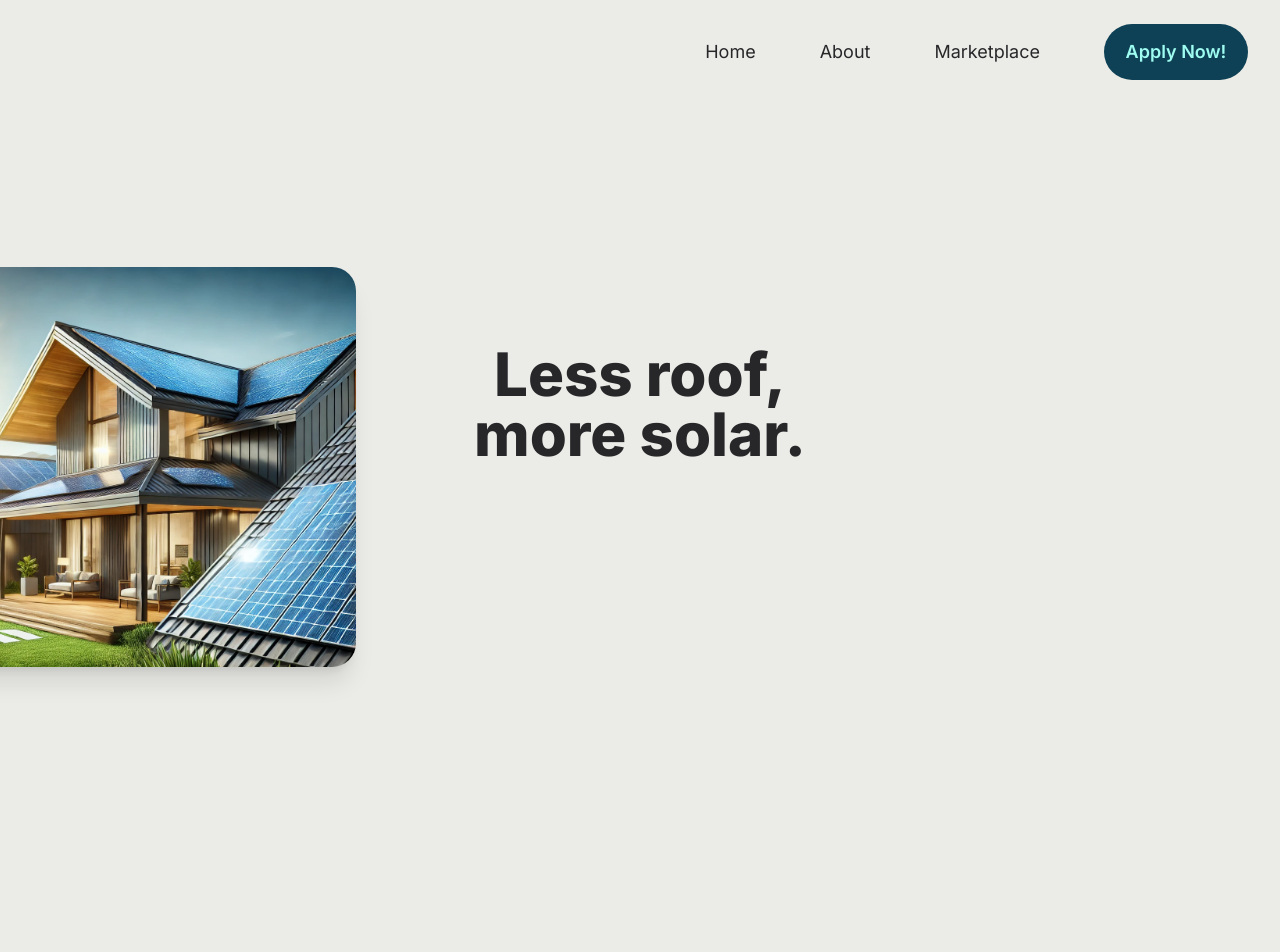
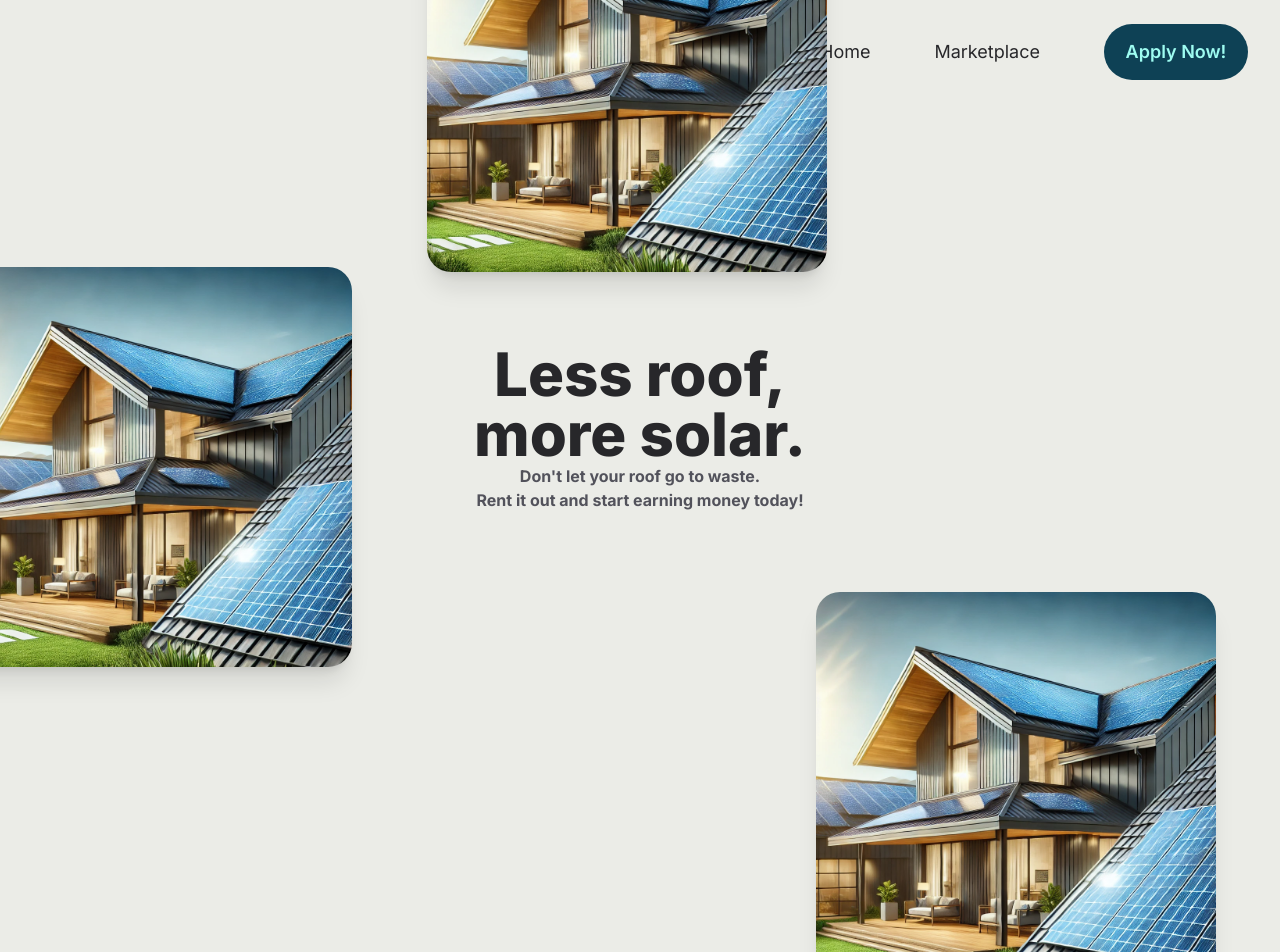
Before and after one commit to jxstixn/SolarRoof, a Next.js app: page / in a window 1280 px wide. Shown: the top 952 px of the page. Before the commit the page ends 800 px from the top, so only its background shows below. Built offline with nearby package versions, Linux system fonts and the light colour scheme.

Commit message:
small homepage changes

```diff
--- a/app/layout.tsx
+++ b/app/layout.tsx
@@ -20,7 +20,7 @@ export default function RootLayout({
     return (
         <html lang="en">
         <body
-            className={`${inter.className} antialiased w-dvw h-dvh max-w-dvw max-h-dvh bg-[#ebece7] text-black`}
+            className={`${inter.className} antialiased w-dvw h-dvh bg-[#ebece7] text-black`}
         >
         <Navbar/>
         {children}
--- a/app/marketplace/page.tsx
+++ b/app/marketplace/page.tsx
@@ -2,12 +2,34 @@ import MarketListing from "@/components/MarketListing";
 
 function Page() {
     return (
-    <div className={"flex flex-row w-full max-w-full px-8 justify-between"}>
+        <div id={"wrapper"} className={"flex flex-row"}>
+            <div className={"flex flex-col w-1/4 pl-8 gap-4"}>
+                <div className={"flex flex-col gap-4"}>
+                    <h1 className={"text-4xl font-bold"}>Marketplace</h1>
+                    <p className={"text-lg"}>Find the best solar panel installation opportunities in your area.</p>
+                </div>
+                <div id={"filters"} className={"flex flex-col bg-white w-full rounded-3xl"}>
+                    <h1 className={"text-xl font-bold px-4 pt-4"}>Filters</h1>
+                    <div id={"filter1"} className={"flex flex-col p-4"}>
+                        <h1 className={"text-md font-bold"}>Solar Score</h1>
+                        <div id={"slider1"} className={"flex flex-row gap-4"}>
+                            <input type={"range"} min={1} max={5} step={1} defaultValue={1}/>
+                            <span>1</span>
+                        </div>
+                        <div id={"slider2"} className={"flex flex-row gap-4"}>
+                            <input type={"range"} min={1} max={5} step={1} defaultValue={5}/>
+                            <span>5</span>
+                        </div>
+                    </div>
+                </div>
+            </div>
+            <div className={"flex flex-row flex-wrap gap-4 w-3/4 p-8 justify-between"}>
                 <MarketListing imageSrc={"/images/example1.webp"} title={"Market Listing 1"} solarScore={3}/>
                 <MarketListing imageSrc={"/images/example2.webp"} title={"Market Listing 2"} solarScore={5}/>
                 <MarketListing imageSrc={"/images/example3.webp"} title={"Market Listing 3"} solarScore={1}/>
                 <MarketListing imageSrc={"/images/example4.webp"} title={"Market Listing 4"} solarScore={4}/>
             </div>
+        </div>
     );
 }
 
--- a/app/page.tsx
+++ b/app/page.tsx
@@ -2,13 +2,23 @@ import Image from "next/image";
 
 export default function Home() {
     return (
-    <div className="flex flex-col items-center justify-center text-zinc-800 font-bold text-md pt-60">
+        <div
+            className="flex flex-col items-center justify-center text-zinc-800 font-bold text-md pt-60">
             <Image
-            className={"absolute -left-11 top-1/3 rounded-3xl shadow-xl " +
+                className={"absolute -left-[3rem] top-1/3 rounded-3xl shadow-xl " +
                     "hover:transform hover:scale-105 transition-transform duration-300"}
                 src={"/images/dalle1.webp"} alt={"Solar Roof"} width={400} height={400}/>
-        <h1 className="text-6xl font-extrabold">Less roof,</h1>
+            <Image className={"absolute left-1/3 -top-[8rem] rounded-3xl shadow-xl " +
+                "hover:transform hover:scale-105 transition-transform duration-300"}
+                   src={"/images/dalle1.webp"} alt={"Solar Roof"} width={400} height={400}/>
+            <Image className={"absolute right-16 -bottom-[12rem] rounded-3xl shadow-xl " +
+                "hover:transform hover:scale-105 transition-transform duration-300"}
+                   src={"/images/dalle1.webp"} alt={"Solar Roof"} width={400} height={400}/>
+            <h1 className="text-6xl font-extrabold"> Less roof,</h1>
             <h1 className="text-6xl font-extrabold">more solar.</h1>
+            <p className={"text-center text-zinc-600"}>{"Don't let your roof go to waste."}<br/>{"Rent it out and start earning money today!"}
+            </p>
         </div>
-  );
+    )
+        ;
 }
--- a/components/Navbar.tsx
+++ b/components/Navbar.tsx
@@ -9,23 +9,30 @@ function Navbar() {
     console.log(path);
 
     return (
-        <nav className={"flex w-dvw h-[104px] bg-[#ebece7] text-zinc-800 text-lg px-8 py-6 items-center justify-between"}>
+        <nav
+            className={"flex w-full h-[104px] bg-[#ebece7] text-zinc-800 text-lg px-8 py-6 items-center justify-between"}>
             <div className={"flex flex-row text-2xl items-center font-bold italic"}>
                 {/*<Logo width={40} height={40}/>*/}
                 {/*<span className={"ml-4 text-yellow-500"}>SOLAR</span>*/}
                 {/*<span className={"text-[#0e4155]"}>ROOF</span>*/}
             </div>
             <ul className={"flex flex-row items-center gap-16"}>
+                <div className={"relative group"}>
                     <Link href={"/"}>
                         Home
                     </Link>
-                <Link href={"/about"}>
-                    About
-                </Link>
+                    <span
+                        className="absolute left-0 bottom-0 w-0 h-[1px] bg-zinc-800 transition-all duration-300 group-hover:w-full"></span>
+                </div>
+                <div className={"relative group"}>
+
                     <Link href={"/marketplace"}>
                         Marketplace
                     </Link>
-                <Link href={"/new"}
+                    <span
+                        className="absolute left-0 bottom-0 w-0 h-[1px] bg-zinc-800 transition-all duration-300 group-hover:w-full"></span>
+                </div>
+                <Link href={"/contact"}
                       className={"rounded-full font-semibold w-36 h-14 bg-[#0e4155] hover:bg-[#9efcf1] text-[#9efcf1] " +
                           "hover:text-[#0e4155] flex items-center justify-center transition-all duration-300 " +
                           "hover:transform hover:scale-105"}>
```
Also changed, not shown: public/images/example4.webp (added). Lines whose indentation alone changed are shown as unchanged.
